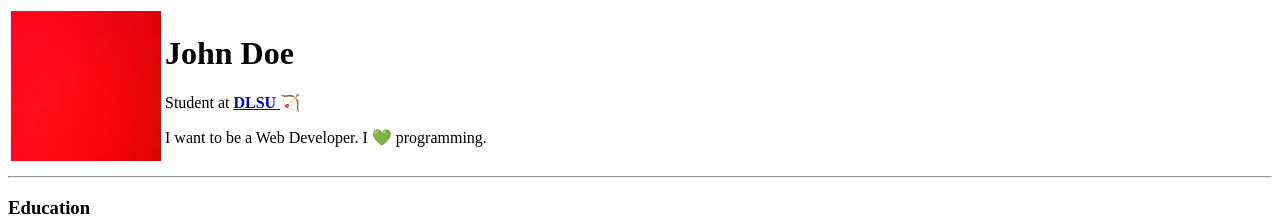
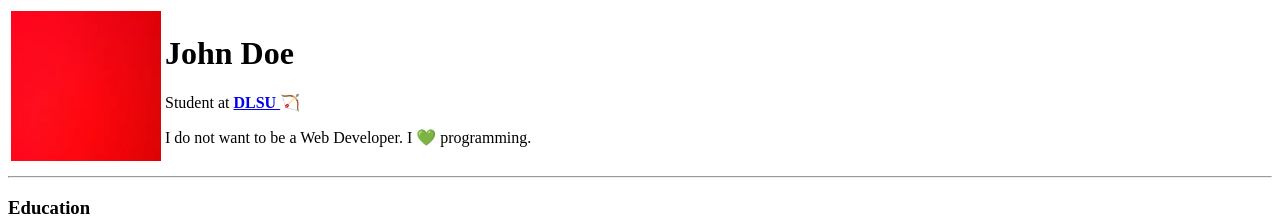
Before and after one commit to TurtleDrive/cv_test, a plain HTML site: page index.html in a window 1280 px wide. Shown: the top 218 px of the page. Drawn offline with Linux system fonts and the light colour scheme.

Commit message:
Update index.html

```diff
--- a/index.html
+++ b/index.html
@@ -10,7 +10,7 @@
             <td><img src="images/redImage.jpg" alt="dlsu logo" width="150" height="150" /></td>
             <td><h1>John Doe</h1>
                 <p>Student at <strong> <a href="http://dlsu.edu.ph/" target="_blank"> DLSU </a> &#127993;</strong></p>
-                <p>I want to be a Web Developer. I  &#128154; programming.</p>
+                <p>I do not want to be a Web Developer. I  &#128154; programming.</p>
             </td>
 
         </tr>
```
